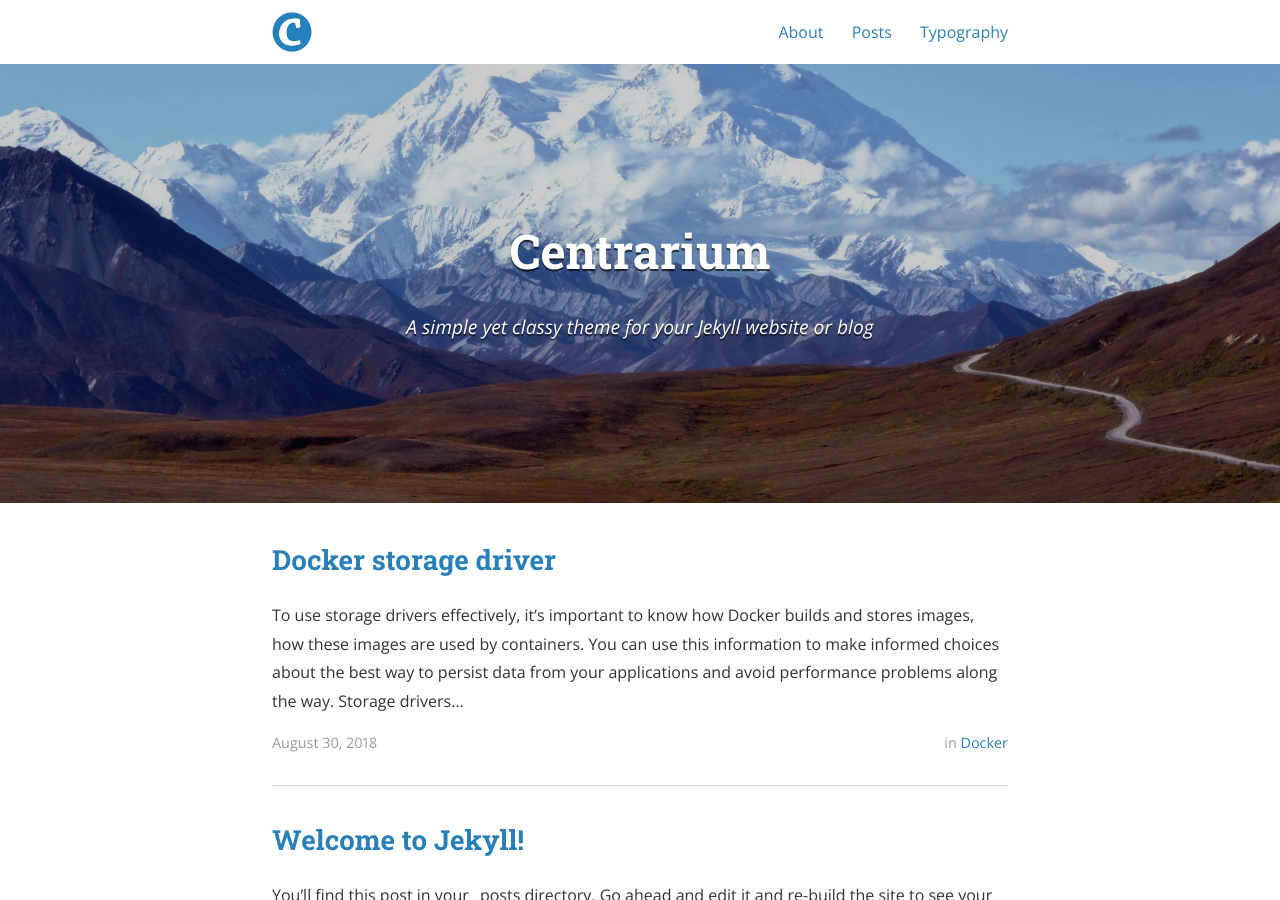
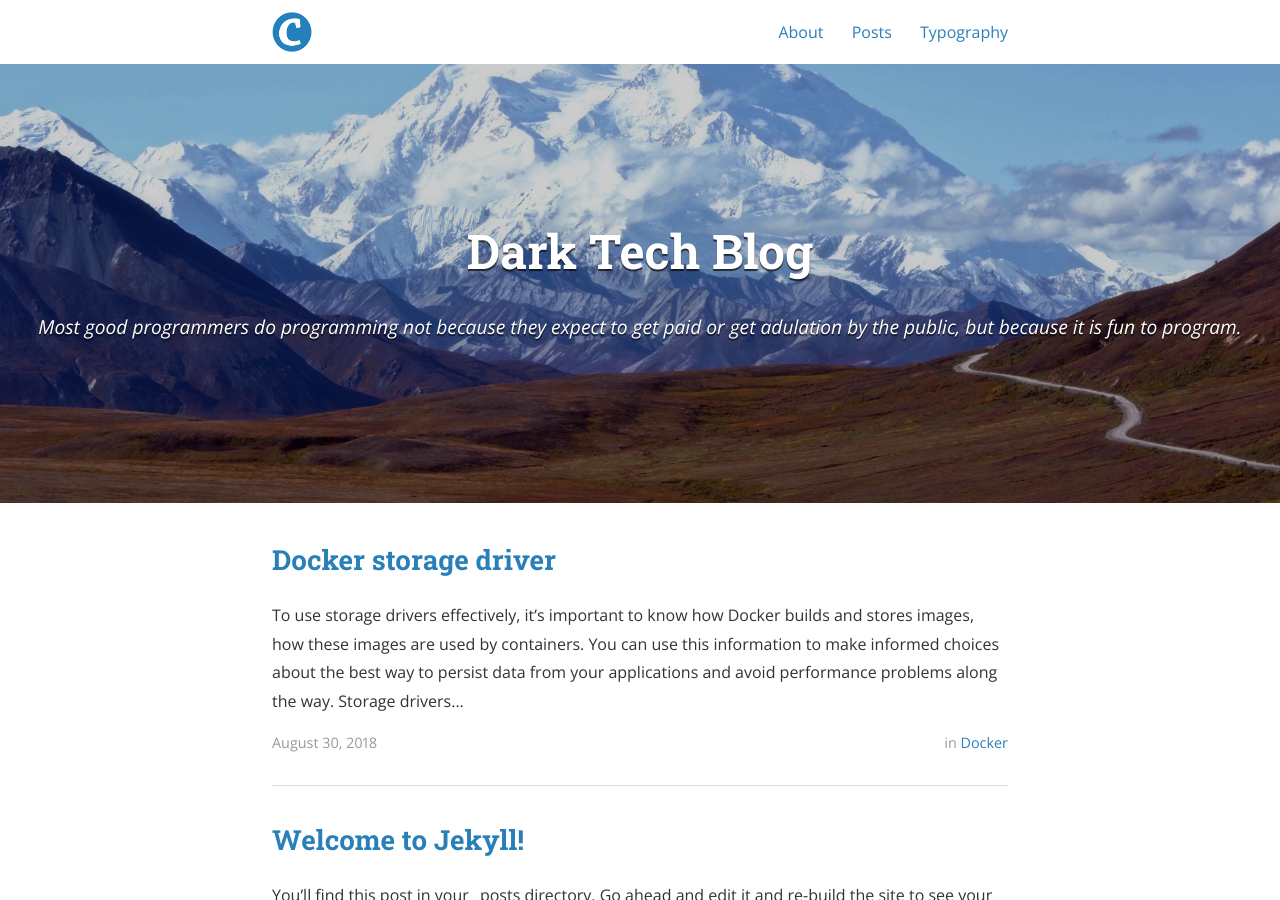
Before and after one commit to Dark0096/Dark0096.github.io, a Jekyll site: the page built from index.html, in a window 1280 px wide and 900 px high. Built offline with Jekyll 4.4.1, drawn with Linux system fonts in a browser that asks for light colours; nearby versions of some CDN libraries; the list of posts is cut into pages by our own code; some of the changed text lies outside the part shown.

Commit message:
Modify the title & post article

```diff
--- a/_config.yml
+++ b/_config.yml
@@ -9,10 +9,10 @@ exclude:
   - "/vendor/"
 
 # Site settings
-title: Centrarium
-subtitle: "A simple yet classy theme for your Jekyll website or blog"
-email: blcentra@gmail.com
-name: Ben Centra
+title: Dark Tech Blog
+subtitle: "Most good programmers do programming not because they expect to get paid or get adulation by the public, but because it is fun to program."
+email: ekdxhrl0096@gmail.com
+name: Kim SeongJin
 description: >
   A simple yet classy theme for your Jekyll website or blog.
 # Base URL of site (i.e. /blog). It should always start with a slash,
@@ -29,6 +29,7 @@ paginate: 5
 paginate_path: "/page:num/"
 inter_post_navigation: false
 highlightjs_theme: "monokai-sublime"
+futue: true
 
 # Archive settings (see https://github.com/jekyll/jekyll-archives/)
 jekyll-archives:
```
Also changed, not shown: _posts/2015-08-30-docker-storage-driver.markdown (renamed from _posts/2018-08-30-docker-storage-driver.markdown, +7 -0 lines), README.md.
